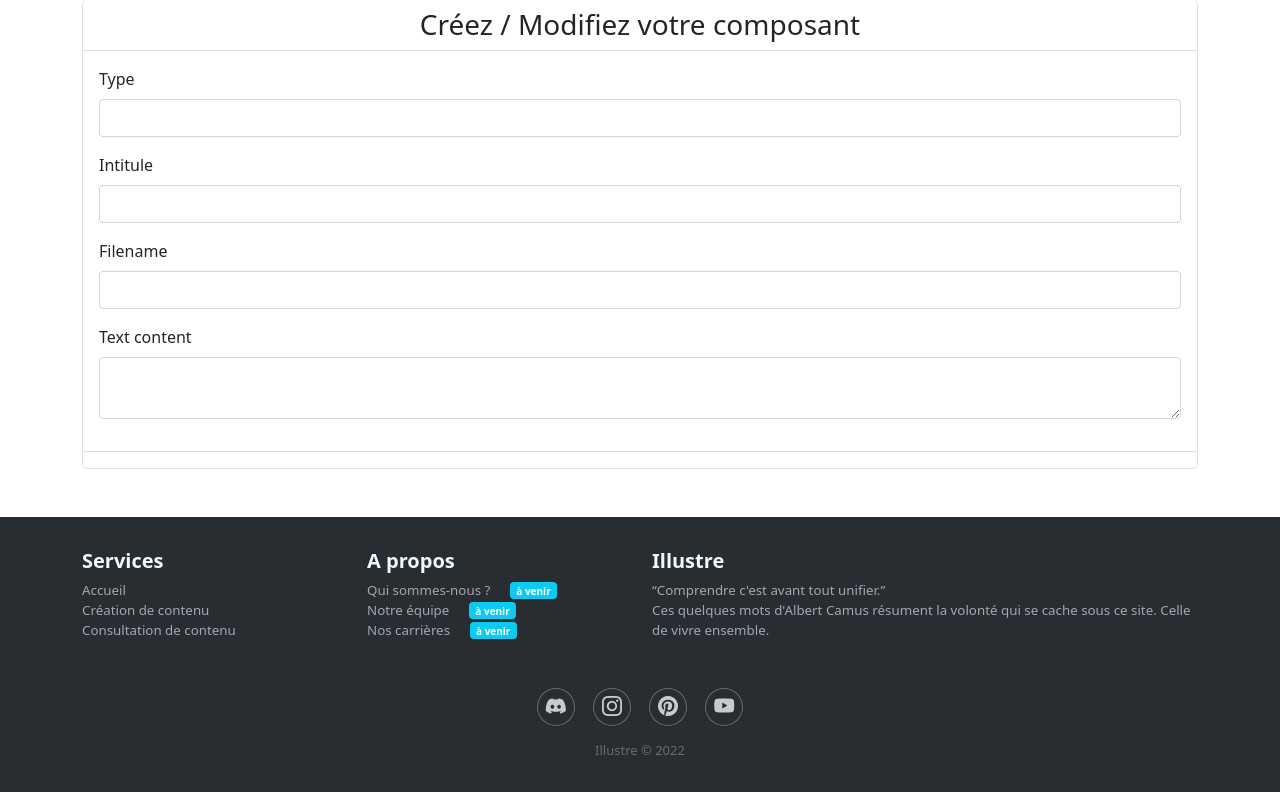
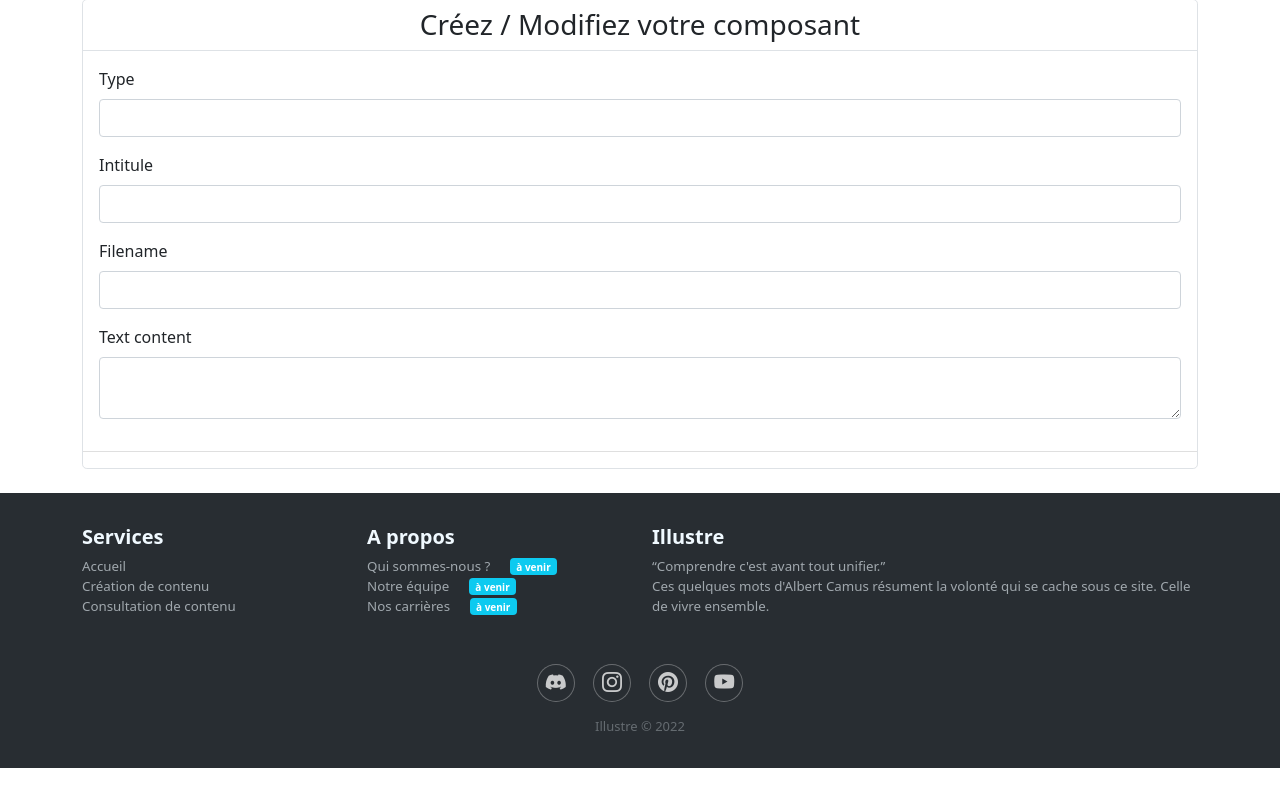
Before and after one commit to Antoine-Mtx/Symfony-Projet-Certification, a Symfony app: template templates/composant/add.html.twig in a window 1280 px wide. Shown: the part 254-1046 px from the top of the page. After the commit the page ends 1022 px from the top, so only its background shows below. Run offline with Twig, Linux system fonts and the light colour scheme; the template is opened without the code that fills it, so the values that code supplies are empty; form fields are guessed from the names that the template uses; some libraries are stand-ins or nearby versions.

Commit message:
modified footer margin-top

```diff
--- a/templates/base.html.twig
+++ b/templates/base.html.twig
@@ -39,7 +39,7 @@
 
             {% endblock %}
             </main>
-            <footer id="page-footer" class="footer-dark mt-4">
+            <footer id="page-footer" class="footer-dark">
                 {% include "base/footer/footer.html.twig" %}
             </footer>
         </div>
```
